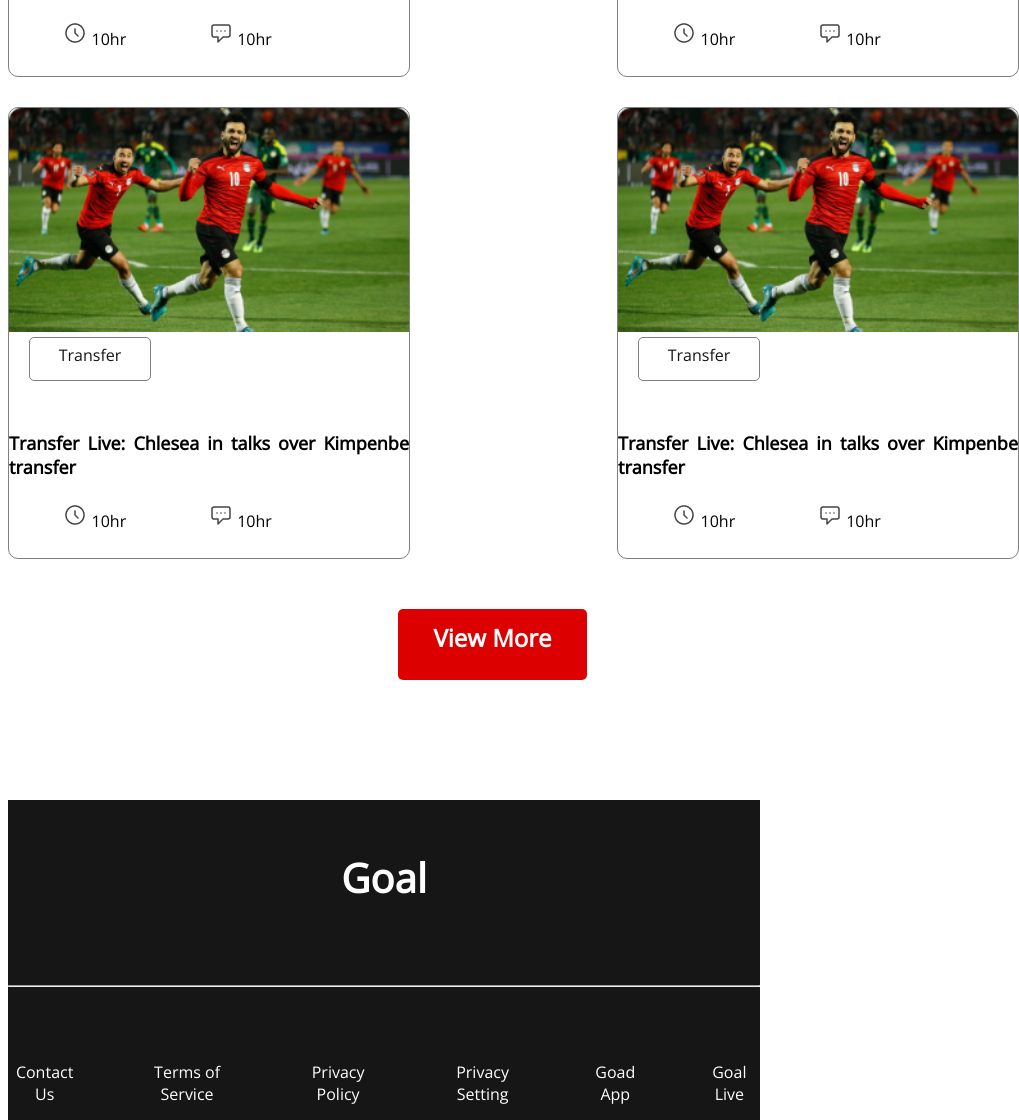
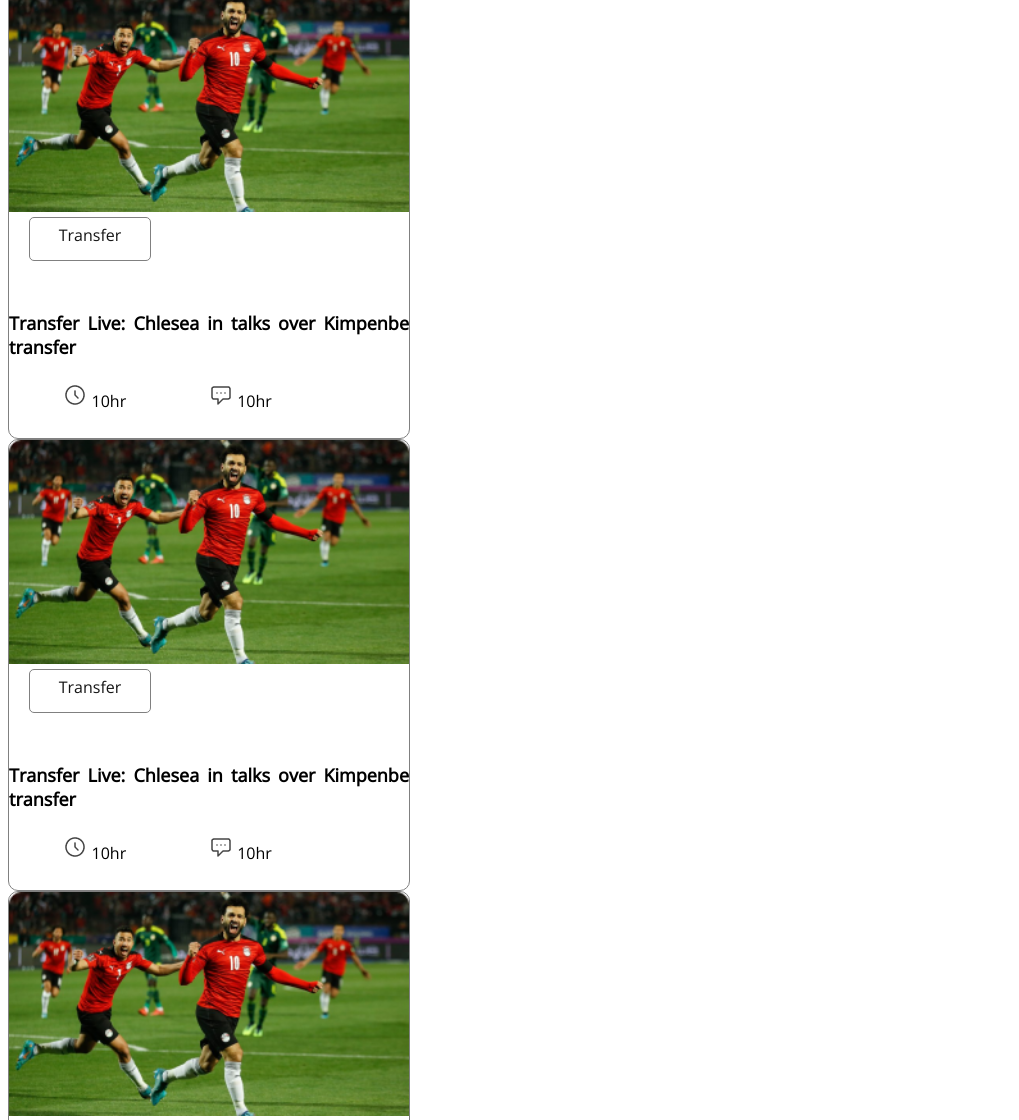
Before and after one commit to bulbulzetra/qatar-world-cup, a plain HTML site: page index.html in a window 768 px wide. Shown: the part 3672-4792 px from the top of the page, 1019 px wide, since content can reach past the window. Drawn offline with nearby package versions, Linux system fonts and the light colour scheme.

Commit message:
fourth commit

```diff
--- a/index.html
+++ b/index.html
@@ -301,36 +301,8 @@
                                 </div>
                             </div>
                         </div>
-                    </div>
-                    <div class="blog-image">
-                        <div class="player-info">
-                            <div>
-                                <img src="./images/Blog Image.png" alt="">
-                            </div>
-                            <div class="transfer">
-                                <a href="">Transfer</a>
-                            </div>
-                            <h4>Transfer Live: Chlesea in talks over Kimpenbe transfer</h4>
-                        </div>
-                        <div class="icon">
-                            <div class="icons">
-                                <div class="fa-some">
-                                    <div><img src="./images/Time Icon.png" alt="">
-                                    10hr
-                                </div>
-
-                                </div>
-                            </div>
-                            <div class="icons">
-                                <div class="fa-some">
-                                    <div><img src="./images/Chat Icon.png" alt=""> 10hr
-                                    </div>
-
-                                </div>
-                            </div>
-                        </div>
-                    </div>
-                    <h1 class="view">View More</h1>
+                     </div>
+                   </div>
                     </div>
                 </div>
             </section>
--- a/style.css
+++ b/style.css
@@ -218,8 +218,8 @@ h3{
 
 .end{
     display: flex;
-    justify-content: center;
-    gap: 50px;
+    justify-content: space-around;
+
 
 }
 p{
@@ -229,10 +229,13 @@ p{
 .media-icon{
     color: #FFFFFF;
     font-size: 1.5rem;
+    margin-top: 20px;
+    justify-content: center;
+    gap: 20px;
 }
 /* footer section ends */
 
-/* match? */
+/* match */
 .country{
     width: 300px;
     height: 200px;
@@ -302,65 +305,36 @@ p{
         border-radius: 5px;
     }
 
-
-
-
+}
 @media screen and (min-width: 576px) and (max-width:992px){
     .banner{
         display: inline-block;
-
         align-items: center;
         justify-content: space-between;
-               background-color: #161616;
+         background-color: #161616;
         border-radius: 30px;
     }
     .banner-title{
         color: #FFFFFF;
-
     }
     .banner-heading{
         font-size: 50px;
         align-items: center;
-
     }
     .paragraph{
         text-align: center;
-
     }
     .match-info{
     display: grid;
     grid-template-rows: repeat(3,1fr);
-
     width: 100%;
     height:500px ;
     margin-top: 50px;
     margin-bottom: 50px;
     }
-    .half-width{
-        display: grid;
+    .end{
+     display: grid;
+     grid-template-columns: repeat(2,1fr);
+    }
 
-       grid-template-rows: repeat(9);
-        justify-content: space-between;
-        text-align: justify;
-        gap: 30px;
-    }
 }
-
-/* @media only screen and(mix-width:688px) {
-    .banner{
-        display: grid;
-        grid-template-rows: repeat(1,1fr);
-        justify-content: center;
-        }
-    .match-time{
-
-        margin-top: 60px;
-        display: none;
-        width: 100px;
-
-        }
-        .match-info{
-            width: 100%;
-        }
-
-    } */
```
